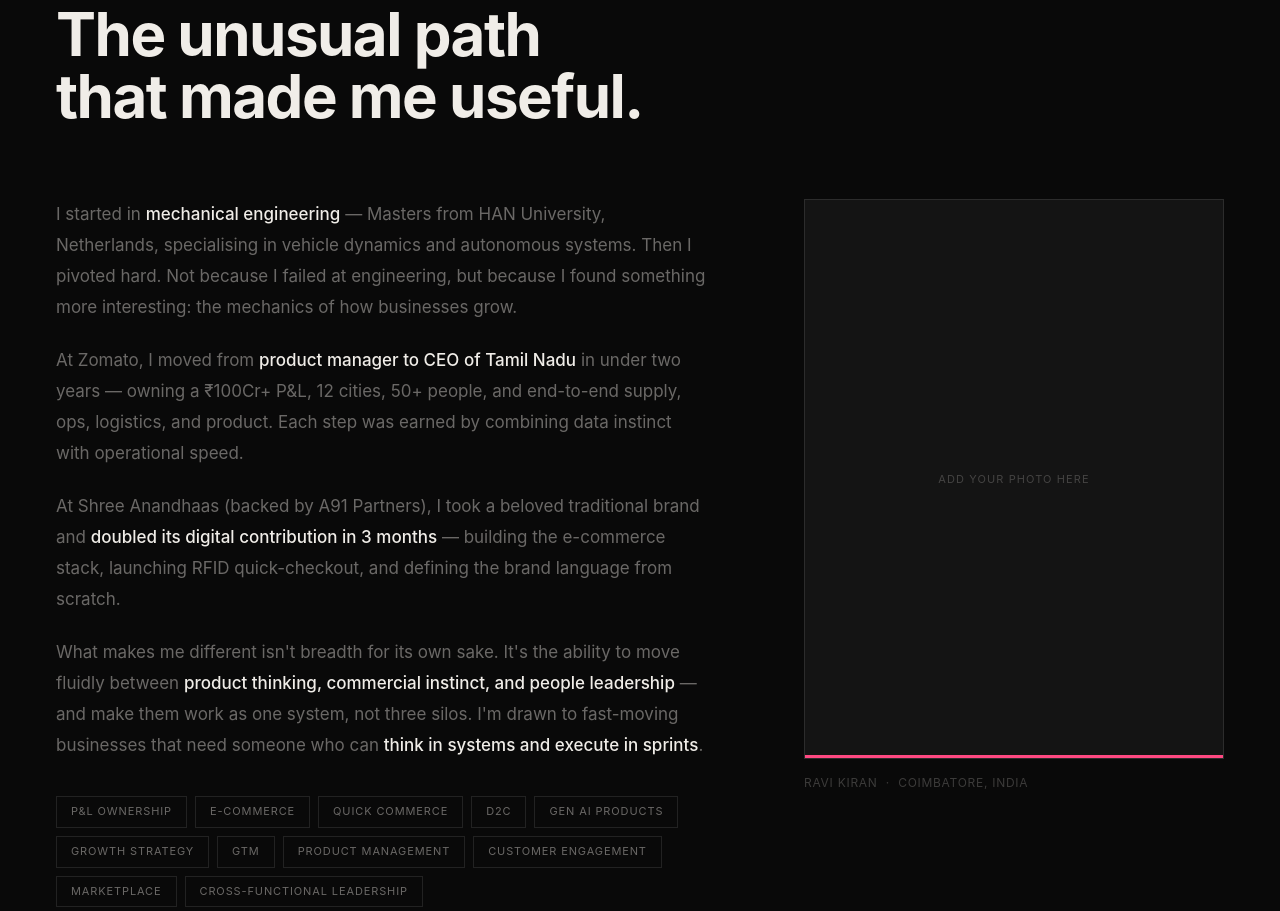
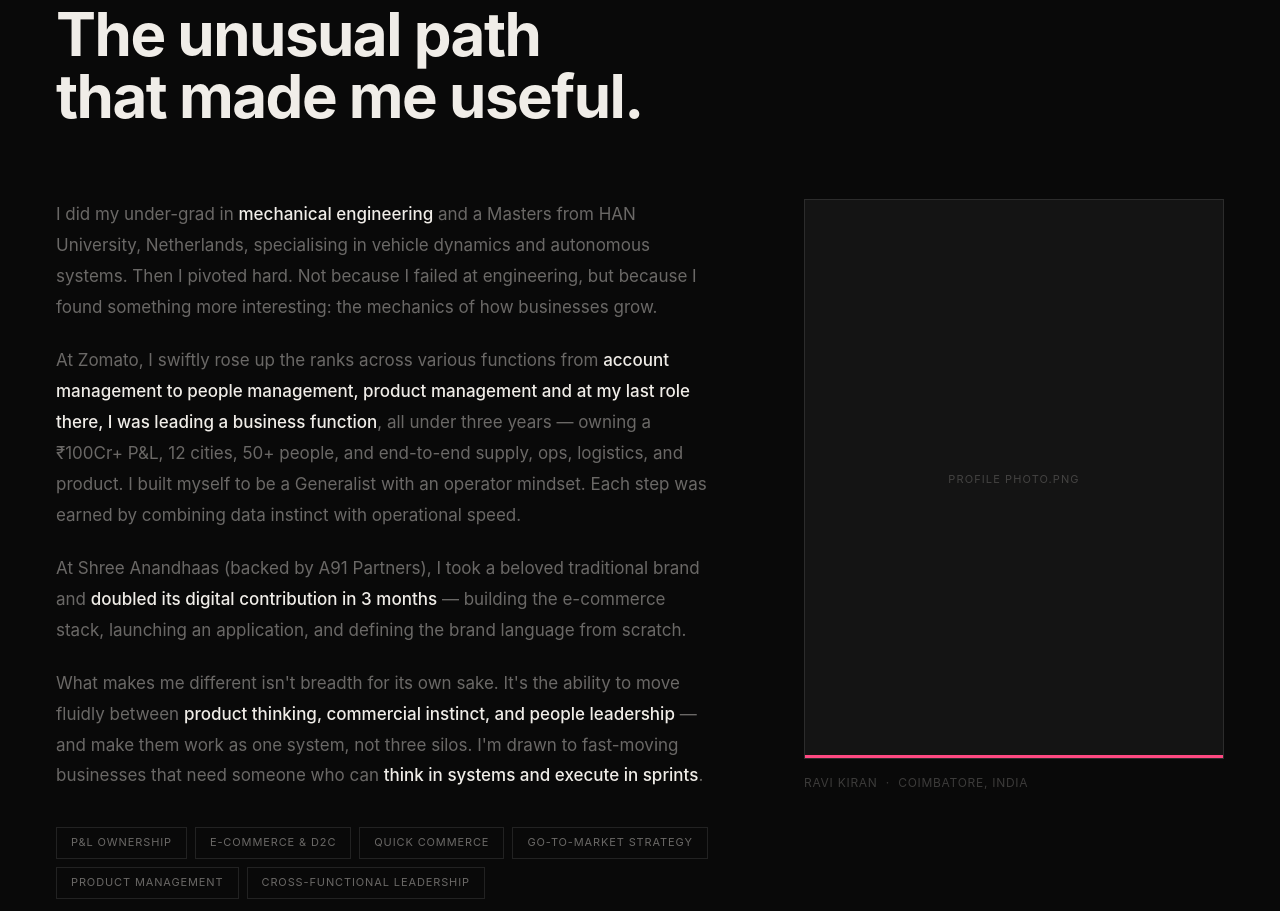
Before and after one commit to ravikiran-personal/portfolio, a plain HTML site: page index.html in a window 1280 px wide. Shown: the part 1167-2078 px from the top of the page. Drawn offline with Linux system fonts and the light colour scheme; a web font is replaced by a local one.

Commit message:
Update index.html

```diff
--- a/index.html
+++ b/index.html
@@ -680,21 +680,16 @@ footer {
   <h2 class="s-title reveal d1">The unusual path<br>that made me useful.</h2>
   <div class="about-grid">
     <div class="about-paras">
-      <p class="reveal d1">I started in <strong>mechanical engineering</strong> — Masters from HAN University, Netherlands, specialising in vehicle dynamics and autonomous systems. Then I pivoted hard. Not because I failed at engineering, but because I found something more interesting: the mechanics of how businesses grow.</p>
-      <p class="reveal d2">At Zomato, I moved from <strong>product manager to CEO of Tamil Nadu</strong> in under two years — owning a ₹100Cr+ P&amp;L, 12 cities, 50+ people, and end-to-end supply, ops, logistics, and product. Each step was earned by combining data instinct with operational speed.</p>
-      <p class="reveal d3">At Shree Anandhaas (backed by A91 Partners), I took a beloved traditional brand and <strong>doubled its digital contribution in 3 months</strong> — building the e-commerce stack, launching RFID quick-checkout, and defining the brand language from scratch.</p>
+      <p class="reveal d1">I did my under-grad in <strong>mechanical engineering</strong> and a Masters from HAN University, Netherlands, specialising in vehicle dynamics and autonomous systems. Then I pivoted hard. Not because I failed at engineering, but because I found something more interesting: the mechanics of how businesses grow.</p>
+      <p class="reveal d2">At Zomato, I swiftly rose up the ranks across various functions from <strong>account management to people management, product management and at my last role there, I was leading a business function</strong>, all under three years — owning a ₹100Cr+ P&amp;L, 12 cities, 50+ people, and end-to-end supply, ops, logistics, and product. I built myself to be a Generalist with an operator mindset. Each step was earned by combining data instinct with operational speed.</p>
+      <p class="reveal d3">At Shree Anandhaas (backed by A91 Partners), I took a beloved traditional brand and <strong>doubled its digital contribution in 3 months</strong> — building the e-commerce stack, launching an application, and defining the brand language from scratch.</p>
       <p class="reveal d4">What makes me different isn't breadth for its own sake. It's the ability to move fluidly between <strong>product thinking, commercial instinct, and people leadership</strong> — and make them work as one system, not three silos. I'm drawn to fast-moving businesses that need someone who can <strong>think in systems and execute in sprints</strong>.</p>
       <div class="about-tags reveal d5">
         <span class="tag">P&amp;L Ownership</span>
-        <span class="tag">E-commerce</span>
+        <span class="tag">E-commerce &amp; D2C</span>
         <span class="tag">Quick Commerce</span>
-        <span class="tag">D2C</span>
-        <span class="tag">Gen AI Products</span>
-        <span class="tag">Growth Strategy</span>
-        <span class="tag">GTM</span>
+        <span class="tag">Go-to-Market Strategy</span>
         <span class="tag">Product Management</span>
-        <span class="tag">Customer Engagement</span>
-        <span class="tag">Marketplace</span>
         <span class="tag">Cross-functional Leadership</span>
       </div>
     </div>
@@ -705,7 +700,7 @@ footer {
         2. Replace the photo-frame div content with: <img src="photo.jpg" alt="Ravi Kiran">
       -->
       <div class="photo-frame">
-        <span class="photo-placeholder-label">Add your photo here</span>
+        <span class="photo-placeholder-label">Profile photo.png</span>
         <div class="photo-accent-line"></div>
       </div>
       <p class="photo-caption">Ravi Kiran &nbsp;·&nbsp; Coimbatore, India</p>
```
